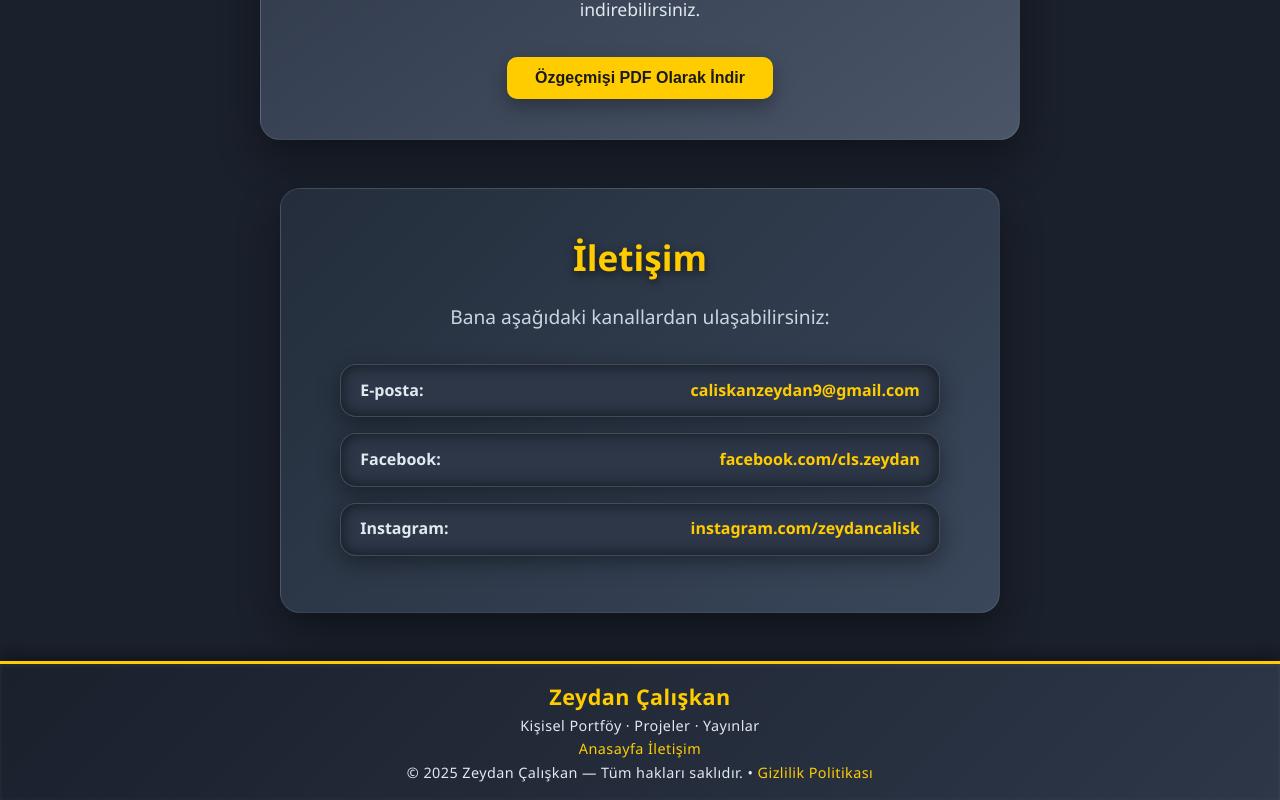
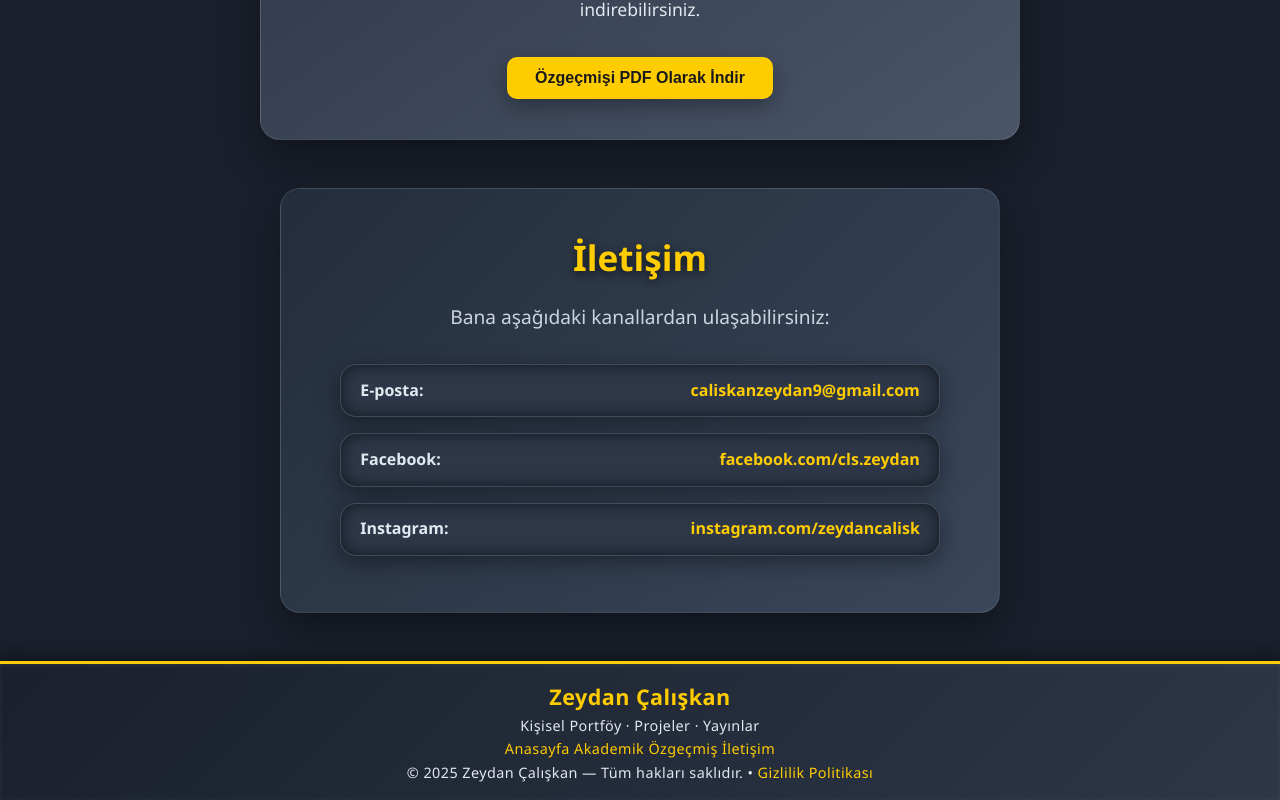
Before and after one commit to zeydanc1/zeydan, a plain HTML site: page galeri.html in a window 1280 px wide. Shown: the part 2253-3053 px from the top of the page. Drawn offline with Linux system fonts and the light colour scheme.

Commit message:
temiz yukleme

```diff
--- a/galeri.html
+++ b/galeri.html
@@ -162,6 +162,7 @@
 
     <nav class="footer-menu">
       <a href="index.html">Anasayfa</a>
+      <a href="#cv">Akademik Özgeçmiş</a>
       <a href="#iletisim">İletişim</a>
     </nav>
 
```
Also changed, not shown: galerien.html (+1 -0 lines).
